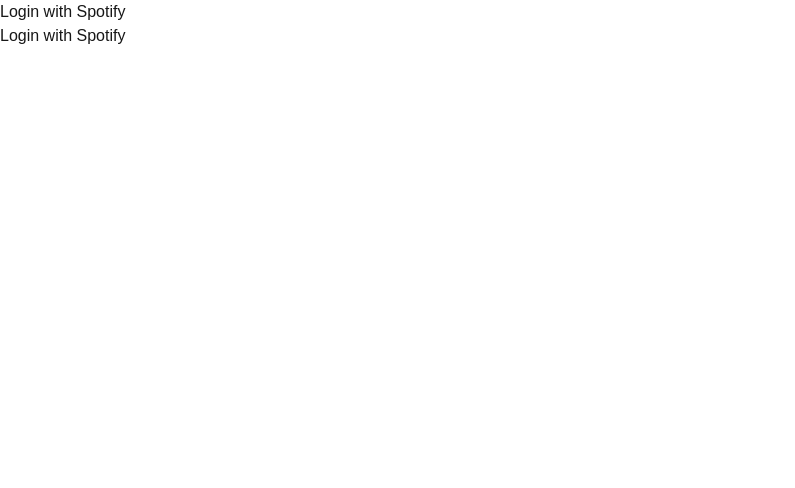
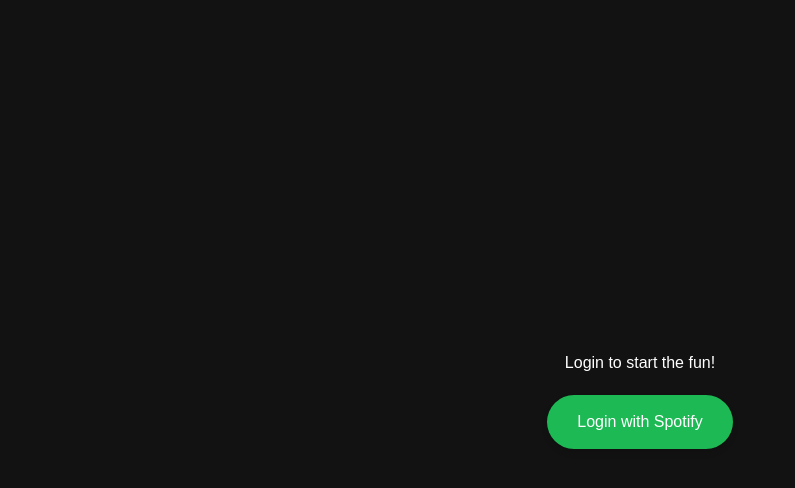
Before and after one commit to Boroshilov03/MelodyMind, a Next.js app: page /auth in a window 1280 px wide. Shown: the top 488 px of the page, without its empty margins (0-795 px from the left). Built offline with nearby package versions, Linux system fonts and the light colour scheme.

Commit message:
SPOTIFY LOGIN BUTTON
made it green nstuff

```diff
--- a/src/app/auth/page.js
+++ b/src/app/auth/page.js
@@ -57,14 +57,47 @@
   }, []);
 
   return (
-    <div>
-      <h1>Login with Spotify</h1>
+    <div style={styles.container}>
+      <h1 style={styles.title}>Login to start the fun!</h1>
       {token ? (
         <p>Access Token: {token}</p>
       ) : (
-        <button onClick={handleLogin}>Login with Spotify</button>
+        <button onClick={handleLogin} style={styles.button}>Login with Spotify</button>
       )}
       {error && <p style={{ color: "red" }}>Error: {error}</p>}
     </div>
   );
 }
+
+const styles = {
+  container: {
+    display: 'flex',
+    flexDirection: 'column',
+    alignItems: 'center',
+    justifyContent: 'center',
+    height: '100vh',
+    backgroundColor: '#121212',
+    color: '#fff',
+    fontFamily: 'Arial, sans-serif',
+  },
+  title: {
+    marginBottom: '20px',
+  },
+  button: {
+    backgroundColor: '#1DB954', // From spotify
+    color: '#fff',
+    border: 'none',
+    borderRadius: '30px',
+    padding: '15px 30px',
+    fontSize: '16px',
+    cursor: 'pointer',
+    transition: 'background-color 0.3s ease',
+    boxShadow: '0 4px 6px rgba(0, 0, 0, 0.1)',
+  },
+};
+
+// HOVER
+styles.buttonHover = {
+  ...styles.button,
+  backgroundColor: '#1aa34a',
+};
```
